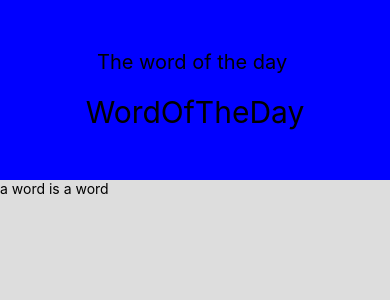
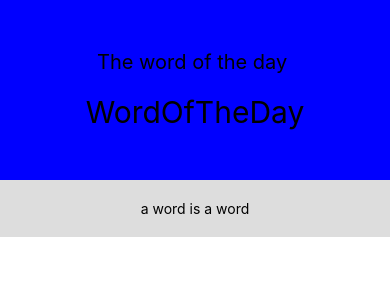
Before and after one commit to Amigostres/Word-of-the-day, a React Native app: screen / in a window 390 px wide. Shown: the top 300 px of the page. Built offline with nearby package versions, Linux system fonts and the light colour scheme.

Commit message:
cleaning up flex box

```diff
--- a/App.tsx
+++ b/App.tsx
@@ -25,14 +25,14 @@ export default function App() {
 
 const styles = StyleSheet.create({
   container: {
-    flex: 1,
+    width: '100%',
     flexWrap: 'wrap',
     backgroundColor: '#ddd',
   },
   wordOfTheDay : {
     backgroundColor: 'blue',
     alignItems:'center',
-    // justifyContent: 'center',
+    justifyContent: 'center',
     gap: 20,
     width: '100%',
     padding:50
@@ -46,6 +46,8 @@ const styles = StyleSheet.create({
 
   },
   DefinitionContainer : {
-    flex:2
+    alignSelf: 'center',
+    padding: 20
+    // flex:2
   }
 });
```
